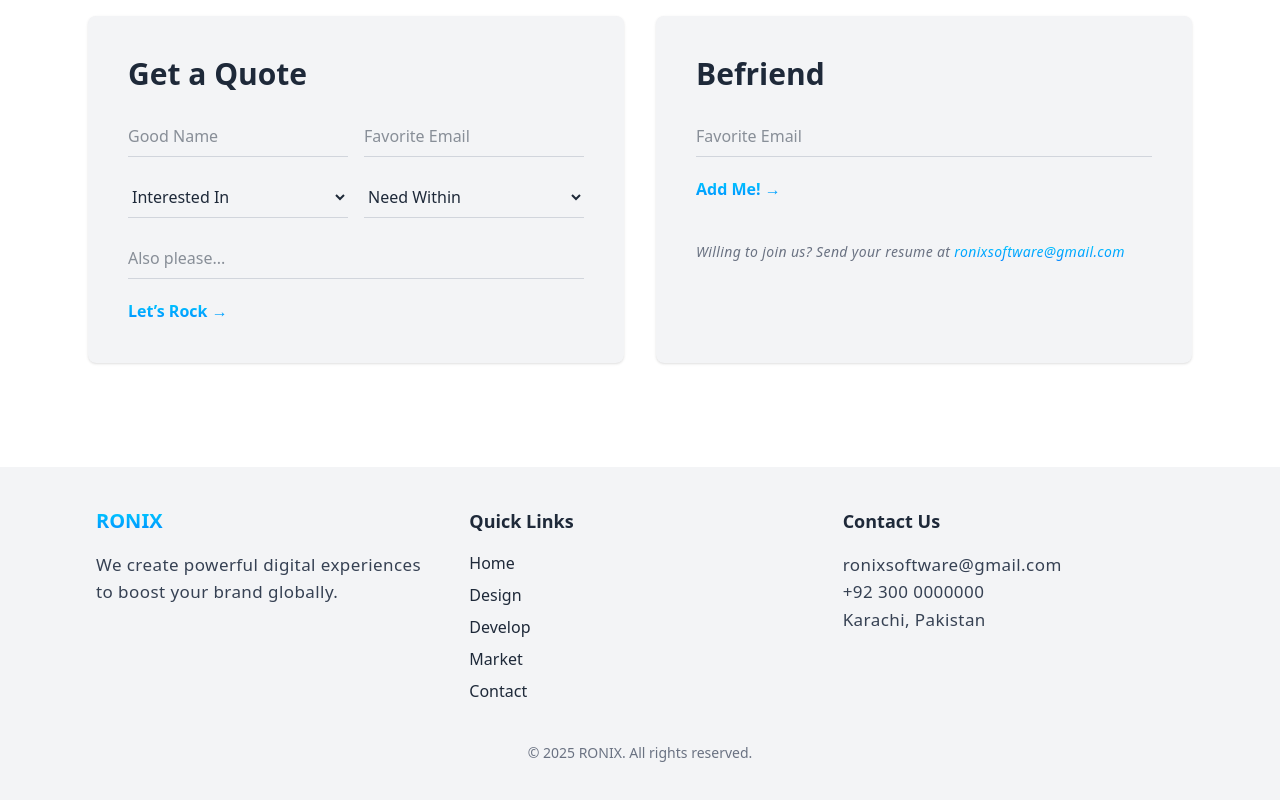
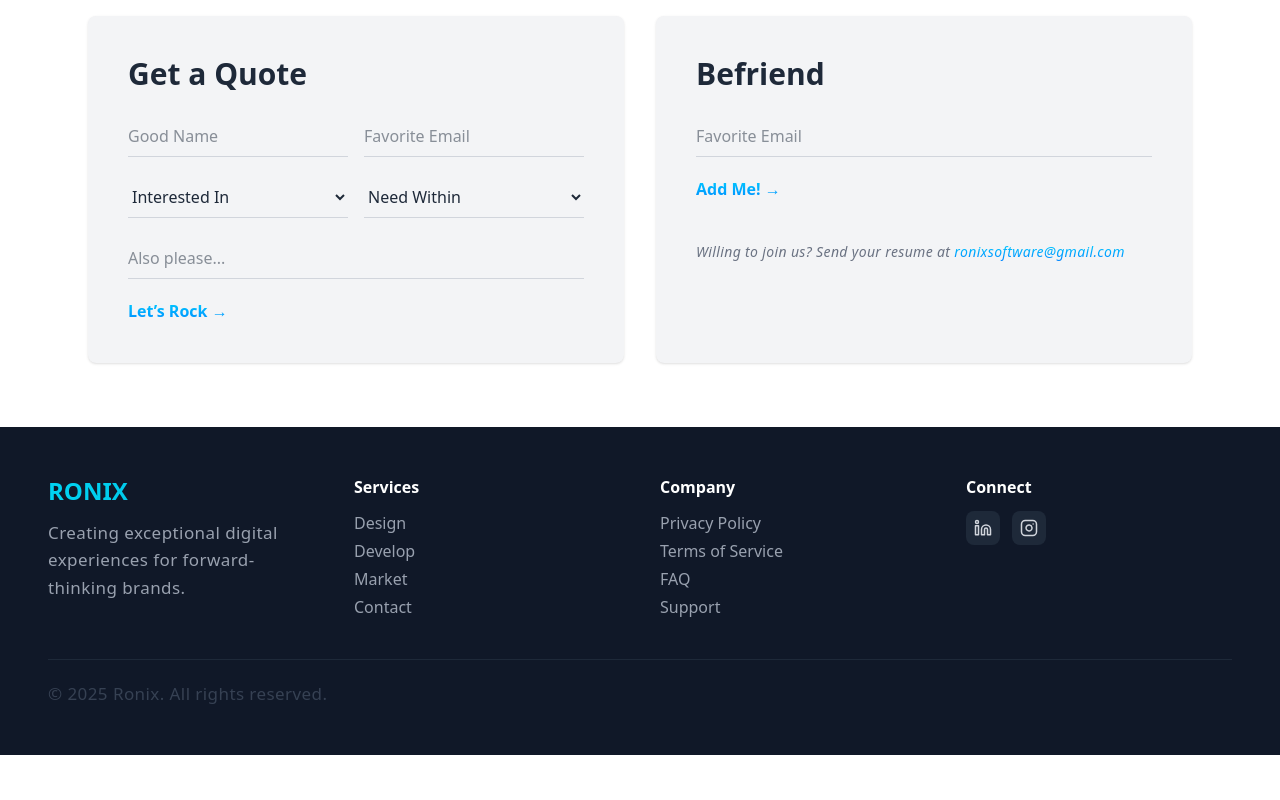
Before and after one commit to AyeshaMalak/ronixWebsite, a React (Vite) app: page /contact in a window 1280 px wide. Shown: the part 372-1172 px from the top of the page. After the commit the page ends 1127 px from the top, so only its background shows below. Built offline with nearby package versions, Linux system fonts and the light colour scheme.

Commit message:
Update Footer.jsx

```diff
--- a/src/components/Footer.jsx
+++ b/src/components/Footer.jsx
@@ -1,78 +1,71 @@
-import React from "react";
-import { Link } from "react-router-dom";
+import { Link } from 'react-router-dom'
+import { Linkedin, Instagram } from 'lucide-react'
 
-const Footer = () => {
+export default function Footer() {
+  const currentYear = new Date().getFullYear()
+
   return (
-    <footer className="bg-gray-100 text-gray-800 py-10 mt-10">
-      <div className="max-w-7xl mx-auto px-6 md:px-24 grid md:grid-cols-3 gap-8">
+    <footer className="bg-gray-900 text-white p-12">
+      <div className="container-custom">
+        <div className="grid md:grid-cols-4 gap-10 mb-10">
+
           <div>
-          <h2 className="text-xl font-bold mb-4 bg-gradient-to-b from-[#00D4FF] to-[#0084FF] bg-clip-text text-transparent">
+            <h3 className="text-2xl font-bold bg-gradient-to-r from-cyan-400 to-cyan-500 text-transparent bg-clip-text mb-3">
               RONIX
-          </h2>
-          <p className="text-gray-700">
-            We create powerful digital experiences to boost your brand globally.
+            </h3>
+            <p className="text-gray-400 leading-relaxed">
+              Creating exceptional digital experiences for forward-thinking brands.
             </p>
           </div>
 
           <div>
-          <h3 className="text-lg font-bold mb-4">Quick Links</h3>
-          <ul className="space-y-2">
-            <li>
-              <Link
-                to="/home"
-                className="hover:text-[#00D4FF] transition-colors"
-              >
-                Home
-              </Link>
-            </li>
-            <li>
-              <Link
-                to="/design"
-                className="hover:text-[#00D4FF] transition-colors"
-              >
-                Design
-              </Link>
-            </li>
-            <li>
-              <Link
-                to="/develop"
-                className="hover:text-[#00D4FF] transition-colors"
-              >
-                Develop
-              </Link>
-            </li>
-            <li>
-              <Link
-                to="/market"
-                className="hover:text-[#00D4FF] transition-colors"
-              >
-                Market
-              </Link>
-            </li>
-            <li>
-              <Link
-                to="/contact"
-                className="hover:text-[#00D4FF] transition-colors"
-              >
-                Contact
-              </Link>
-            </li>
+            <h4 className="font-bold text-white mb-3">Services</h4>
+            <ul className="space-y-1 text-gray-400">
+              <li><Link to="/design" className="hover:text-cyan-400 transition">Design</Link></li>
+              <li><Link to="/develop" className="hover:text-cyan-400 transition">Develop</Link></li>
+              <li><Link to="/market" className="hover:text-cyan-400 transition">Market</Link></li>
+              <li><Link to="/contact" className="hover:text-cyan-400 transition">Contact</Link></li>
             </ul>
           </div>
 
           <div>
-          <h3 className="text-lg font-bold mb-4">Contact Us</h3>
-          <p className="text-gray-700">ronixsoftware@gmail.com</p>
-          <p className="text-gray-700">+92 300 0000000</p>
-          <p className="text-gray-700">Karachi, Pakistan</p>
+            <h4 className="font-bold text-white mb-3">Company</h4>
+            <ul className="space-y-1 text-gray-400">
+              <li>Privacy Policy</li>
+              <li>Terms of Service</li>
+              <li>FAQ</li>
+              <li>Support</li>
+            </ul>
+          </div>
+
+          <div>
+            <h4 className="font-bold text-white mb-3">Connect</h4>
+            <div className="flex gap-3">
+              <a
+                href="https://www.linkedin.com/in/ronix-software?utm_source=share&utm_campaign=share_via&utm_content=profile&utm_medium=android_app"
+                target="_blank"
+                rel="noopener noreferrer"
+                className="p-2 rounded-lg bg-gray-800 hover:bg-gray-700 text-gray-300 hover:text-cyan-400 transition"
+              >
+                <Linkedin size={18} />
+              </a>
+              <a
+                href="https://www.instagram.com/ronixsoftware/"
+                target="_blank"
+                rel="noopener noreferrer"
+                className="p-2 rounded-lg bg-gray-800 hover:bg-gray-700 text-gray-300 hover:text-cyan-400 transition"
+              >
+                <Instagram size={18} />
+              </a>
             </div>
           </div>
 
-      <div className="text-center mt-10 text-gray-500 text-sm">
-        &copy; {new Date().getFullYear()} RONIX. All rights reserved.
+        </div>
+
+        <div className="border-t border-gray-800 pt-5 flex flex-col md:flex-row justify-between items-center text-gray-500 text-sm">
+          <p>&copy; {currentYear} Ronix. All rights reserved.</p>
+        </div>
       </div>
     </footer>
-  );
-};
-
-export default Footer;
+  )
+}
```
Lines whose indentation alone changed are shown as unchanged.
